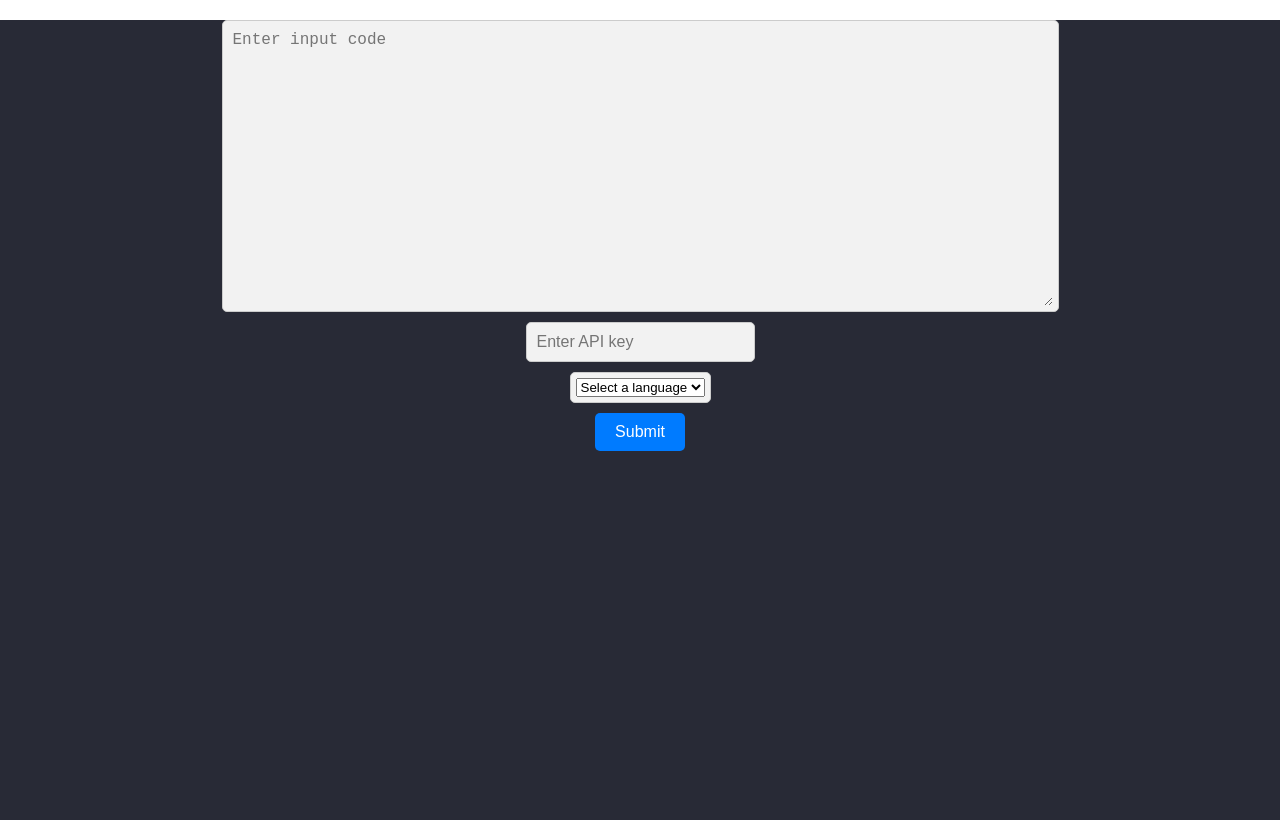
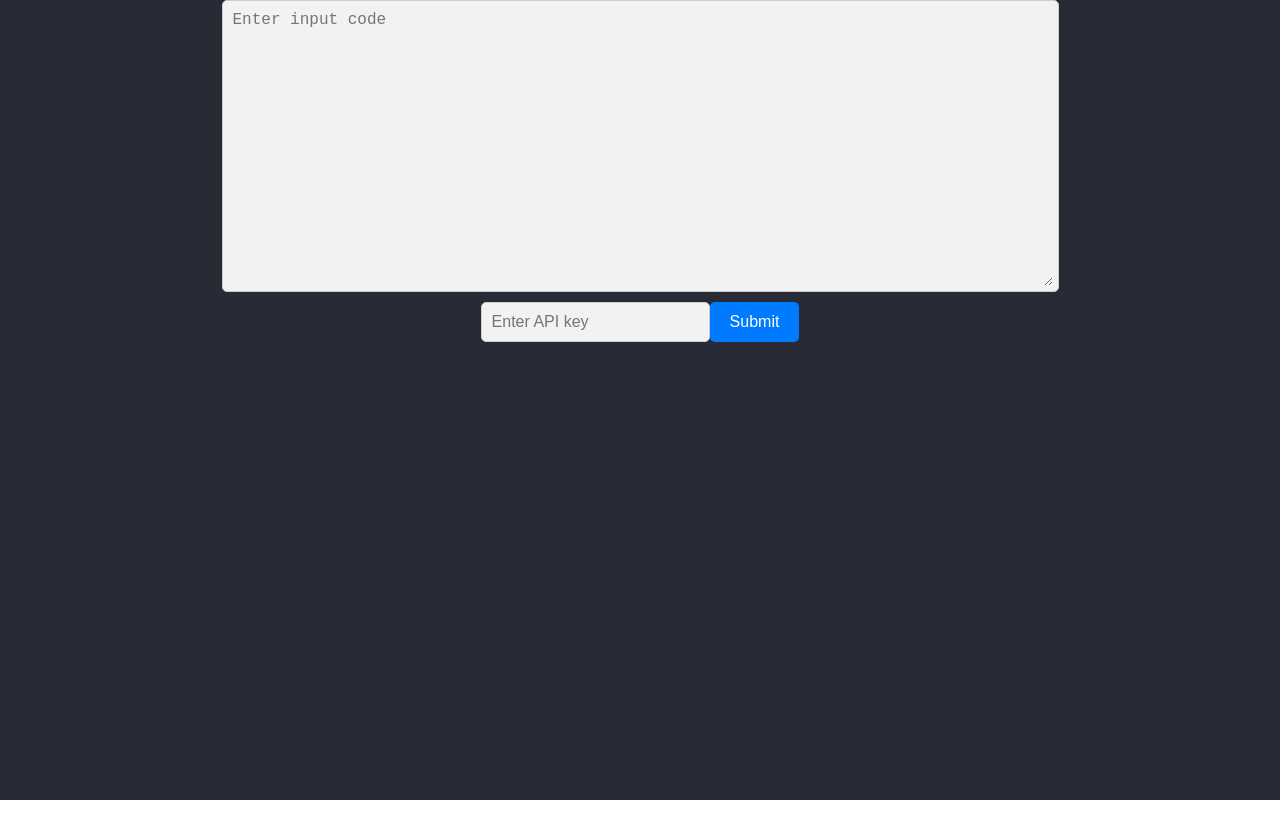
Before and after one commit to vrnprkh/HTN2023, a React (Create React App) app: page / in a window 1280 px wide. Built offline with nearby package versions, Linux system fonts and the light colour scheme.

Commit message:
small gui changes

```diff
--- a/src/components/Blocks/FormBlock/FormBlock.css
+++ b/src/components/Blocks/FormBlock/FormBlock.css
@@ -2,8 +2,9 @@
   display: flex;
   flex-direction: column;
   align-items: center;
+  justify-content: center; /* Center vertically */
   gap: 10px;
-  margin: 20px;
+  text-align: left;
 }
 
 .input-container {
@@ -13,6 +14,7 @@
   border: 1px solid #ccc;
   padding: 5px;
   border-radius: 5px;
+  text-align: left;
 }
 
 .input-field {
@@ -22,6 +24,7 @@
   flex-grow: 1;
   padding: 5px;
   font-size: 16px;
+  text-align: left; /* Center text */
 }
 
 .submit-button {
@@ -37,3 +40,7 @@
 .submit-button:hover {
   background-color: #0056b3;
 }
+
+.bottom {
+  display: flex;
+}
--- a/src/components/Blocks/FormBlock/FormBlock.tsx
+++ b/src/components/Blocks/FormBlock/FormBlock.tsx
@@ -1,14 +1,13 @@
-import './FormBlock.css';
+import "./FormBlock.css";
 
 export type FormBlockProps = {
-  setInputCode: (code: string) => void,
-  setApiKey: (key: string) => void,
-  setSelectedLanguage: (language: string) => void,
-  onSubmit: () => void,
+  setInputCode: (code: string) => void;
+  setApiKey: (key: string) => void;
+  onSubmit: () => void;
 };
 
 const FormBlock: React.FC<FormBlockProps> = (props: FormBlockProps) => {
-  const { setInputCode, setApiKey, setSelectedLanguage, onSubmit } = props;
+  const { setInputCode, setApiKey, onSubmit } = props;
   return (
     <div className="prompt-box">
       <div className="input-container">
@@ -20,31 +19,21 @@ const FormBlock: React.FC<FormBlockProps> = (props: FormBlockProps) => {
           className="input-field"
         />
       </div>
+      <div className="bottom">
         <div className="input-container">
           <input
-          type="text"
+            type="password"
             placeholder="Enter API key"
             onChange={(e) => setApiKey(e.target.value)}
             className="input-field"
           />
         </div>
-      <div className="input-container">
-        <select
-          onChange={(e) => setSelectedLanguage(e.target.value)}
-          className="language-dropdown"
-        >
-          <option value="">Select a language</option>
-          {/* Add options for each language */}
-          <option value="abap">ABAP</option>
-          <option value="actionscript">ActionScript</option>
-          {/* Add other languages */}
-        </select>
-      </div>
         <button className="submit-button" onClick={onSubmit}>
           Submit
         </button>
       </div>
-  )
+    </div>
+  );
 };
 
 export default FormBlock;
--- a/src/components/Layouts/DocUrCodeLayout/DocUrCodeLayout.tsx
+++ b/src/components/Layouts/DocUrCodeLayout/DocUrCodeLayout.tsx
@@ -14,11 +14,12 @@ const DocurCodeLayout: React.FC = () => {
   const [selectedLines, setSelectedLines] = useState<string>();
   const [apiKey, setApiKey] = useState<string>();
   const [inputCode, setInputCode] = useState<string>();
-  const [language, setLanguage] = useState<string>();
+  // const [language, setLanguage] = useState<string>();
   const [showForm, setShowForm] = useState<boolean>(true);
   const [docs, setDocs] = useState<Doc[]>();
   const onSubmitForm = () => {
-    if (!language || !inputCode || !apiKey) {
+    if (!inputCode || !apiKey) {
+      // add !language || for syntax highlighting
       return;
     }
     const getData = async () => {
@@ -42,7 +43,7 @@ const DocurCodeLayout: React.FC = () => {
       {showForm ? <FormBlock
         setInputCode={setInputCode}
         setApiKey={setApiKey}
-        setSelectedLanguage={setLanguage}
+        // setSelectedLanguage={setLanguage}
         onSubmit={onSubmitForm}
       /> :
       <PanelGroup direction="horizontal" className="docUrCodeLayout">
```
Lines whose indentation alone changed are shown as unchanged.
